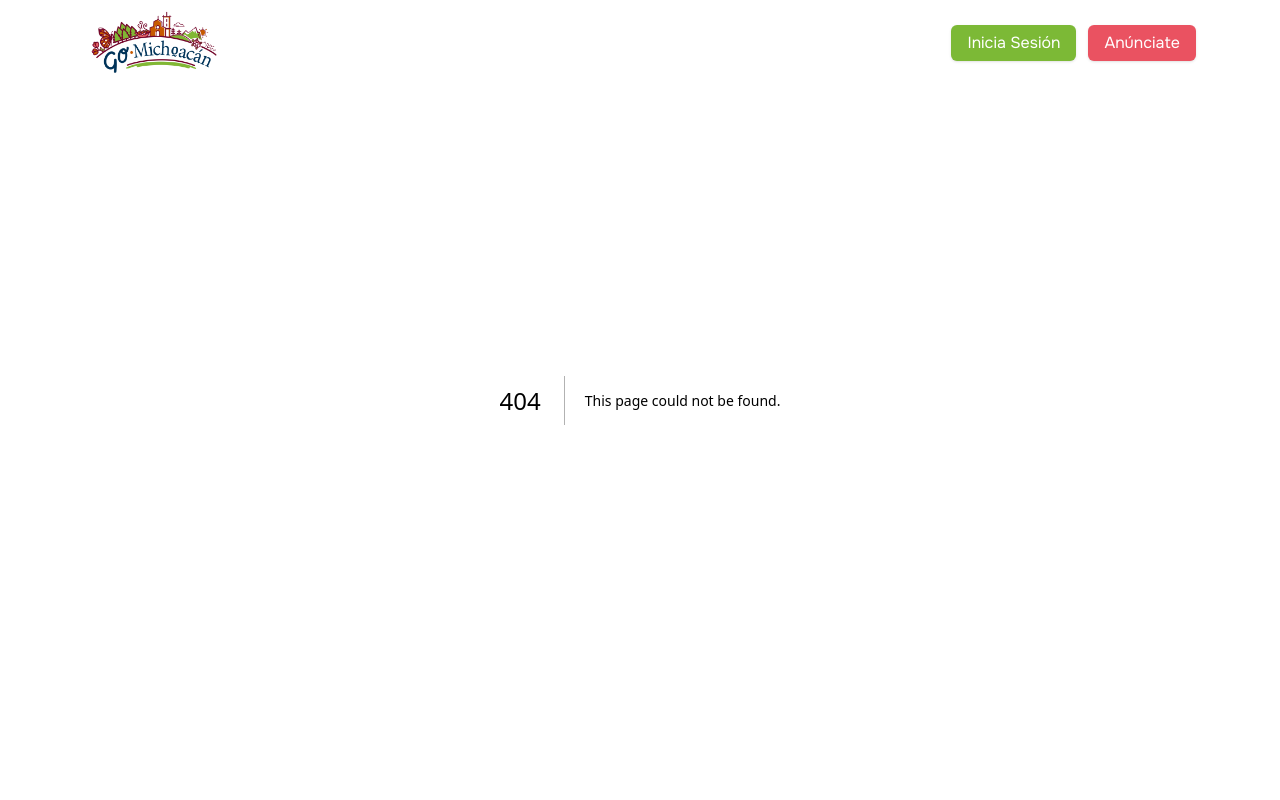
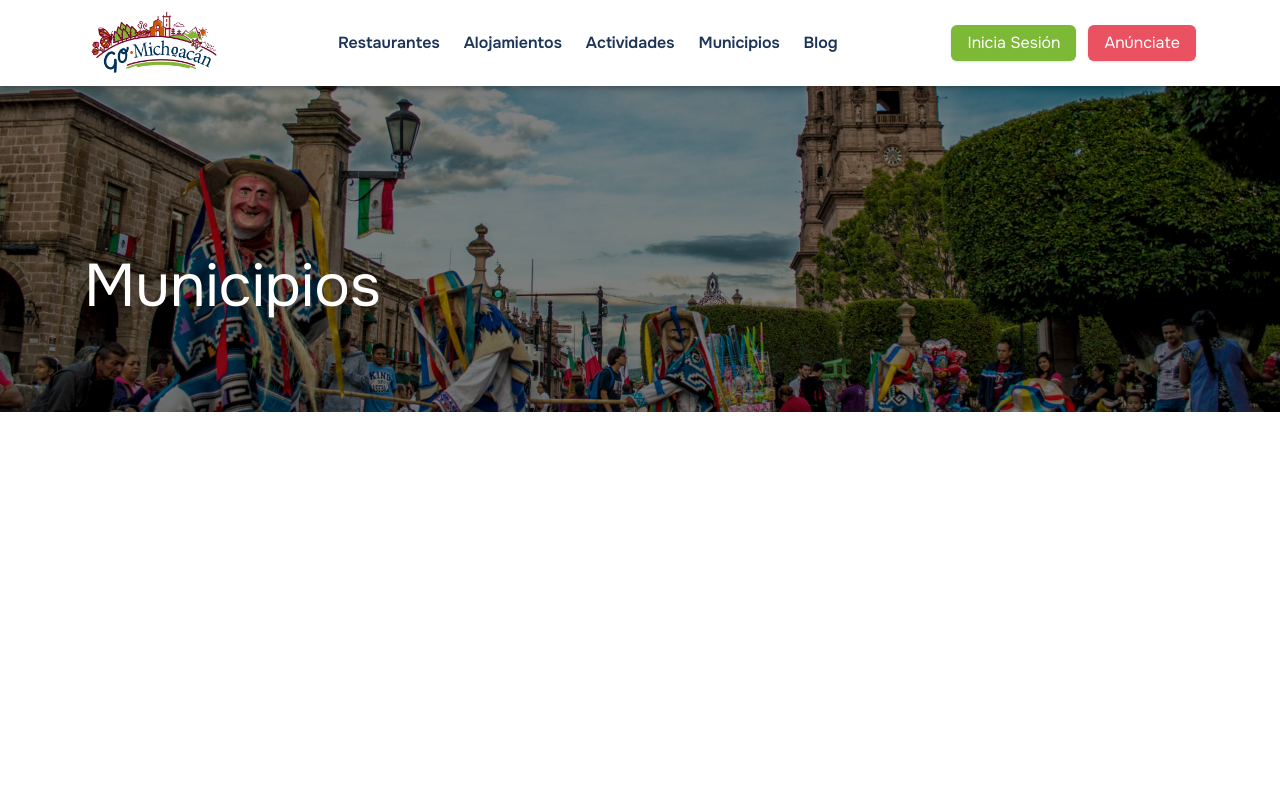
Before and after one commit to AlejandroTilin999/Ej_01, a Next.js app: page /municipios in a window 1280 px wide. Before the commit this address had no page. Shown: the top 800 px of the page. Built offline with nearby package versions, Linux system fonts and the light colour scheme.

Commit message:
UPDATE NOTICIAS NTQG04

```diff
--- /dev/null
+++ b/src/app/actividades/layout.js
@@ -0,0 +1,41 @@
+import { Geist, Geist_Mono } from "next/font/google"
+import "@/styles/globals.css"
+import Header from "@/components/Header"
+import Footer from "@/components/Footer"
+
+const geistSans = Geist({
+  variable: "--font-geist-sans",
+  subsets: ["latin"],
+})
+
+const geistMono = Geist_Mono({
+  variable: "--font-geist-mono",
+  subsets: ["latin"],
+})
+
+export const metadata = {
+  title: "Go Michoacán - Respira Michoacán",
+  description: "Plataforma turística enfocada en hacerte sentir y vivir la esencia de Michoacán.",
+  icons: {
+    icon: "/favicon.svg"
+  },
+  robots: 'index, follow',
+  images: [
+    {
+      url: 'https://gomichoacan.com/og.jpg',
+      width: 1280,
+      height: 720,
+    },
+  ],
+  canonical: 'https://gomichoacan.com/',
+}
+
+export default function AccommodationLayout({ children }) {
+  return (
+    <div className={`${geistSans.variable} ${geistMono.variable} antialiased flex min-h-screen flex-col`}>
+      <Header />
+      <main className="flex-grow">{children}</main>
+
+    </div>
+  )
+}
--- /dev/null
+++ b/src/app/actividades/page.js
@@ -0,0 +1,28 @@
+'use client'
+
+import Container from '@/components/ui/Container'
+
+const Actividades = () => {
+  return (
+    <>
+      <div className="py-8">
+        <div className="relative w-full h-[220px] md:h-[260px] lg:h-[380px] overflow-hidden">
+          <img src="/img/imagesGoMich/mich.webp" alt="Actividades" className="w-full h-full object-cover" />
+          <div className="absolute inset-0 bg-black/50 z-10" />
+          <div className="absolute inset-0 z-20 text-white w-full flex flex-col justify-end">
+            <div className="max-w-[1200px] 2xl:max-w-[1440px] mx-auto w-full h-full px-6 md:px-11">
+              <div className="hidden lg:flex flex-col justify-end h-full pb-14">
+                <h1 className="text-6xl font-onest drop-shadow-md mb-10 text-left">Actividades</h1>
+              </div>
+              <div className="flex sm:hidden flex-col justify-end h-full pb-9 text-center">
+                <h1 className="text-4xl font-onest drop-shadow-md mb-6">Actividades</h1>
+              </div>
+            </div>
+          </div>
+        </div>
+      </div>
+    </>
+  )
+}
+
+export default Actividades
--- /dev/null
+++ b/src/app/municipios/layout.js
@@ -0,0 +1,41 @@
+import { Geist, Geist_Mono } from "next/font/google"
+import "@/styles/globals.css"
+import Header from "@/components/Header"
+import Footer from "@/components/Footer"
+
+const geistSans = Geist({
+  variable: "--font-geist-sans",
+  subsets: ["latin"],
+})
+
+const geistMono = Geist_Mono({
+  variable: "--font-geist-mono",
+  subsets: ["latin"],
+})
+
+export const metadata = {
+  title: "Go Michoacán - Respira Michoacán",
+  description: "Plataforma turística enfocada en hacerte sentir y vivir la esencia de Michoacán.",
+  icons: {
+    icon: "/favicon.svg"
+  },
+  robots: 'index, follow',
+  images: [
+    {
+      url: 'https://gomichoacan.com/og.jpg',
+      width: 1280,
+      height: 720,
+    },
+  ],
+  canonical: 'https://gomichoacan.com/',
+}
+
+export default function AccommodationLayout({ children }) {
+  return (
+    <div className={`${geistSans.variable} ${geistMono.variable} antialiased flex min-h-screen flex-col`}>
+      <Header />
+      <main className="flex-grow">{children}</main>
+
+    </div>
+  )
+}
--- /dev/null
+++ b/src/app/municipios/page.js
@@ -0,0 +1,26 @@
+'use client'
+
+import Container from '@/components/ui/Container'
+
+const Municipios = () => {
+  return (
+    <section className="py-8">
+      <div className="relative w-full h-[220px] md:h-[260px] lg:h-[380px] overflow-hidden">
+        <img src="/img/imagesGoMich/viejitos.jpg" alt="Municipios" className="w-full h-full object-cover" />
+        <div className="absolute inset-0 bg-black/50 z-10"></div>
+        <div className="absolute inset-0 z-20 text-white w-full flex flex-col justify-end">
+          <div className="max-w-[1200px] 2xl:max-w-[1440px] mx-auto w-full h-full px-6 md:px-11">
+            <div className="hidden lg:flex flex-col justify-end h-full pb-14">
+              <h1 className="text-6xl font-onest drop-shadow-md mb-10 text-left">Municipios</h1>
+            </div>
+            <div className="flex sm:hidden flex-col justify-end h-full pb-9 text-center">
+              <h1 className="text-4xl font-onest drop-shadow-md mb-6">Municipios</h1>
+            </div>
+          </div>
+        </div>
+      </div>
+    </section>
+  )
+}
+
+export default Municipios
--- a/src/app/noticias/page.js
+++ b/src/app/noticias/page.js
@@ -113,7 +113,8 @@ const Noticias = () => {
       categoria: "Turismo",
       municipio: "Sierra Madre",
       imagen: "/img/imagesGoMich/Fondo.webp"
-    }
+    },
+
   ]
 
   const [order, setOrder] = useState("Novedad")
@@ -234,7 +235,7 @@ const Noticias = () => {
             {sortedNoticias.map((nota, i) => (
               <div key={i} className="relative rounded-xl overflow-hidden group cursor-pointer transition-all duration-300 h-[250px]">
                 <img src={nota.imagen} alt={nota.titulo} className="absolute inset-0 w-full h-full object-cover transition-all duration-500 group-hover:scale-110" />
-                <div className="absolute inset-0 bg-black/50"></div>
+                <div className="absolute inset-0 bg-black/50 cursor-pointer"></div>
                 <div className="relative z-10 p-6 flex flex-col justify-end h-full">
                   <div className="flex items-center gap-2">
                     <span className={`px-3 py-1 text-xs font-onest text-white rounded-full ${getCategoryColor(nota.categoria.toUpperCase())}`}>
--- a/src/components/Footer.js
+++ b/src/components/Footer.js
@@ -42,8 +42,8 @@ const Footer = () => {
           <ul className="space-y-1 text-sm">
             <li><Link href="/restaurantes" className="hover:text-gray-300 cursor-pointer">Restaurantes</Link></li>
             <li><Link href="/alojamientos" className="hover:text-gray-300 cursor-pointer">Alojamientos</Link></li>
-            <li><Link href="#" className="hover:text-gray-300 cursor-pointer">Actividades</Link></li>
-            <li><Link href="#" className="hover:text-gray-300 cursor-pointer">Municipios</Link></li>
+            <li><Link href="/actividades" className="hover:text-gray-300 cursor-pointer">Actividades</Link></li>
+            <li><Link href="/municipios" className="hover:text-gray-300 cursor-pointer">Municipios</Link></li>
             <li><Link href="/noticias" className="hover:text-gray-300 cursor-pointer">Blog</Link></li>
           </ul>
         </div>
@@ -53,8 +53,8 @@ const Footer = () => {
           <ul className="space-y-1 text-sm">
             <li><Link href="/restaurantes" className="hover:text-gray-300 cursor-pointer">Restaurantes</Link></li>
             <li><Link href="/alojamientos" className="hover:text-gray-300 cursor-pointer">Alojamientos</Link></li>
-            <li><Link href="#" className="hover:text-gray-300 cursor-pointer">Actividades</Link></li>
-            <li><Link href="#" className="hover:text-gray-300 cursor-pointer">Municipios</Link></li>
+            <li><Link href="/actividades" className="hover:text-gray-300 cursor-pointer">Actividades</Link></li>
+            <li><Link href="/municipios" className="hover:text-gray-300 cursor-pointer">Municipios</Link></li>
             <li><Link href="/noticias" className="hover:text-gray-300 cursor-pointer">Blog</Link></li>
           </ul>
         </div>
--- a/src/components/Header.js
+++ b/src/components/Header.js
@@ -7,7 +7,7 @@ import Container from '@/components/ui/Container'
 
 const Navbar = () => {
   const pathname = usePathname()
-  const isAccommodationPage = pathname.startsWith('/alojamientos') || pathname.startsWith('/restaurantes') || pathname.startsWith('/noticias')
+  const isAccommodationPage = pathname.startsWith('/alojamientos') || pathname.startsWith('/restaurantes') || pathname.startsWith('/noticias') || pathname.startsWith('/actividades') || pathname.startsWith('/municipios')
 
 
   const [isOpen, setIsOpen] = useState(false)
@@ -41,8 +41,8 @@ const Navbar = () => {
         <ul className={`hidden lg:flex items-center space-x-6 font-semibold text-lg md:text-base sm:text-sm ${linkColor}`}>
           <li><Link href="/restaurantes" className="cursor-pointer hover:text-accent transition-colors duration-300">Restaurantes</Link></li>
           <li><Link href="/alojamientos" className="cursor-pointer hover:text-accent transition-colors duration-300">Alojamientos</Link></li>
-          <li><Link href="#" className="cursor-pointer hover:text-accent transition-colors duration-300">Actividades</Link></li>
-          <li><Link href="#" className="cursor-pointer hover:text-accent transition-colors duration-300">Municipios</Link></li>
+          <li><Link href="/actividades" className="cursor-pointer hover:text-accent transition-colors duration-300">Actividades</Link></li>
+          <li><Link href="/municipios" className="cursor-pointer hover:text-accent transition-colors duration-300">Municipios</Link></li>
           <li><Link href="/noticias" className="cursor-pointer hover:text-accent transition-colors duration-300">Blog</Link></li>
         </ul>
 
@@ -74,8 +74,8 @@ const Navbar = () => {
           <ul className="flex flex-col px-6 text-center text-primary">
             <li className="py-3 border-b"><Link href="/restaurantes" onClick={toggleMenu} className="cursor-pointer hover:text-secondary transition-colors duration-300">Restaurantes</Link></li>
             <li className="py-2 border-b"><Link href="/alojamientos" onClick={toggleMenu} className="cursor-pointer hover:text-secondary transition-colors duration-300">Alojamientos</Link></li>
-            <li className="py-2 border-b"><Link href="#" onClick={toggleMenu} className="cursor-pointer hover:text-secondary transition-colors duration-300">Actividades</Link></li>
-            <li className="py-2 border-b"><Link href="#" onClick={toggleMenu} className="cursor-pointer hover:text-secondary transition-colors duration-300">Municipios</Link></li>
+            <li className="py-2 border-b"><Link href="/actividades" onClick={toggleMenu} className="cursor-pointer hover:text-secondary transition-colors duration-300">Actividades</Link></li>
+            <li className="py-2 border-b"><Link href="/municipios" onClick={toggleMenu} className="cursor-pointer hover:text-secondary transition-colors duration-300">Municipios</Link></li>
             <li className="py-2 border-b"><Link href="/noticias" onClick={toggleMenu} className="cursor-pointer hover:text-secondary transition-colors duration-300">Blog</Link></li>
           </ul>
 
```
